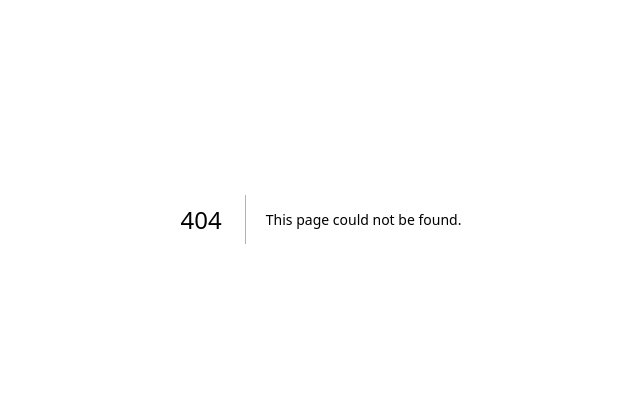
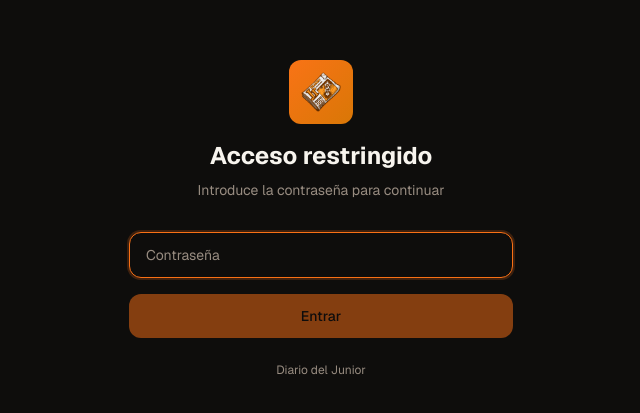
Before and after one commit to enac21/diariodeljunior, a Next.js app: page /login in a window 1280 px wide. Before the commit this address had no page. Shown: the part 181-594 px from the top of the page, without its empty margins (319-959 px from the left). Built offline with nearby package versions, Linux system fonts and the light colour scheme.

Commit message:
feat: add password protection for gallery and map pages

```diff
--- /dev/null
+++ b/app/api/auth/login/route.ts
@@ -0,0 +1,37 @@
+import { NextRequest, NextResponse } from 'next/server';
+
+const PAGE_PASSWORD = process.env.PAGE_PASSWORD;
+
+export async function POST(request: NextRequest) {
+  if (!PAGE_PASSWORD) {
+    console.error('[Auth] PAGE_PASSWORD not configured');
+    return NextResponse.json({ error: 'Server configuration error' }, { status: 500 });
+  }
+
+  try {
+    const body = await request.json();
+    const { password } = body;
+
+    if (!password || typeof password !== 'string') {
+      return NextResponse.json({ error: 'Contraseña requerida' }, { status: 400 });
+    }
+
+    if (password !== PAGE_PASSWORD) {
+      return NextResponse.json({ error: 'Contraseña incorrecta' }, { status: 401 });
+    }
+
+    const response = NextResponse.json({ success: true });
+
+    response.cookies.set('page_auth', 'valid', {
+      httpOnly: true,
+      secure: process.env.NODE_ENV === 'production',
+      sameSite: 'lax',
+      maxAge: 60 * 60 * 24 * 30, // 30 days
+      path: '/',
+    });
+
+    return response;
+  } catch {
+    return NextResponse.json({ error: 'Invalid request' }, { status: 400 });
+  }
+}
--- /dev/null
+++ b/app/login/page.tsx
@@ -0,0 +1,83 @@
+'use client';
+
+import { useState } from 'react';
+import { useRouter, useSearchParams } from 'next/navigation';
+import Image from 'next/image';
+
+export default function LoginPage() {
+  const [password, setPassword] = useState('');
+  const [error, setError] = useState('');
+  const [loading, setLoading] = useState(false);
+  const router = useRouter();
+  const searchParams = useSearchParams();
+  const redirect = searchParams.get('redirect') || '/galeriav2';
+
+  const handleSubmit = async (e: React.FormEvent) => {
+    e.preventDefault();
+    setError('');
+    setLoading(true);
+
+    try {
+      const res = await fetch('/api/auth/login', {
+        method: 'POST',
+        headers: { 'Content-Type': 'application/json' },
+        body: JSON.stringify({ password }),
+      });
+
+      const data = await res.json();
+
+      if (res.ok) {
+        router.push(redirect);
+      } else {
+        setError(data.error || 'Contraseña incorrecta');
+      }
+    } catch {
+      setError('Error al verificar la contraseña');
+    } finally {
+      setLoading(false);
+    }
+  };
+
+  return (
+    <main className="min-h-screen bg-background flex items-center justify-center px-6">
+      <div className="w-full max-w-sm">
+        <div className="flex flex-col items-center mb-8">
+          <div className="flex h-16 w-16 items-center justify-center rounded-xl bg-gradient-to-br from-orange-500 to-amber-600 mb-4">
+            <Image src="/logo.png" alt="Logo" width={40} height={40} className="object-contain" />
+          </div>
+          <h1 className="text-2xl font-bold text-foreground">Acceso restringido</h1>
+          <p className="text-muted-foreground text-sm mt-2">Introduce la contraseña para continuar</p>
+        </div>
+
+        <form onSubmit={handleSubmit} className="space-y-4">
+          <div>
+            <input
+              type="password"
+              value={password}
+              onChange={(e) => setPassword(e.target.value)}
+              placeholder="Contraseña"
+              className="w-full rounded-lg border border-input bg-background px-4 py-3 text-sm text-foreground placeholder:text-muted-foreground transition-all focus:border-primary focus:outline-none focus:ring-2 focus:ring-primary/20"
+              autoFocus
+            />
+          </div>
+
+          {error && (
+            <p className="text-sm text-destructive text-center">{error}</p>
+          )}
+
+          <button
+            type="submit"
+            disabled={!password || loading}
+            className="w-full rounded-lg bg-primary px-4 py-3 text-sm font-medium text-primary-foreground transition-all hover:bg-primary/90 disabled:cursor-not-allowed disabled:opacity-50"
+          >
+            {loading ? 'Verificando...' : 'Entrar'}
+          </button>
+        </form>
+
+        <p className="text-xs text-muted-foreground text-center mt-6">
+          Diario del Junior
+        </p>
+      </div>
+    </main>
+  );
+}
--- /dev/null
+++ b/middleware.ts
@@ -0,0 +1,28 @@
+import { NextResponse } from 'next/server';
+import type { NextRequest } from 'next/server';
+
+const PROTECTED_PATHS = ['/galeria', '/galeriav2'];
+
+export function middleware(request: NextRequest) {
+  const { pathname } = request.nextUrl;
+
+  const isProtected = PROTECTED_PATHS.some(path => pathname.startsWith(path));
+
+  if (!isProtected) {
+    return NextResponse.next();
+  }
+
+  const authCookie = request.cookies.get('page_auth');
+
+  if (authCookie?.value === 'valid') {
+    return NextResponse.next();
+  }
+
+  const loginUrl = new URL('/login', request.url);
+  loginUrl.searchParams.set('redirect', pathname);
+  return NextResponse.redirect(loginUrl);
+}
+
+export const config = {
+  matcher: ['/galeria/:path*', '/galeriav2/:path*'],
+};
```
